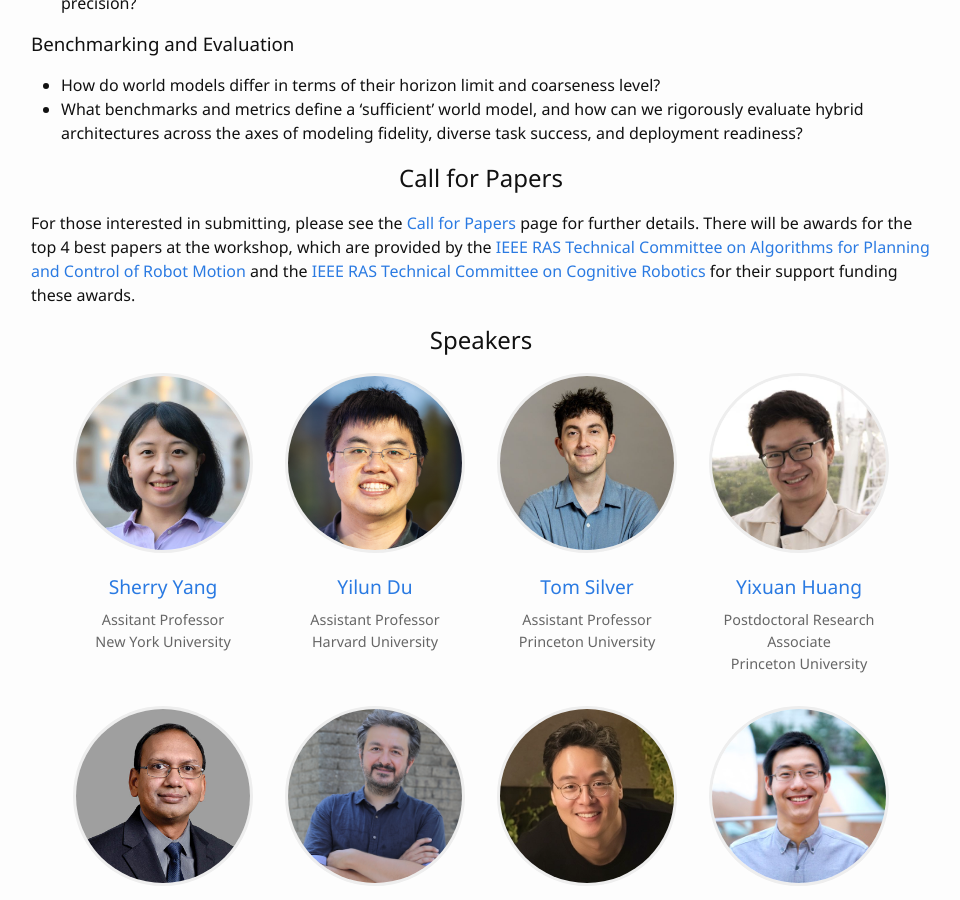
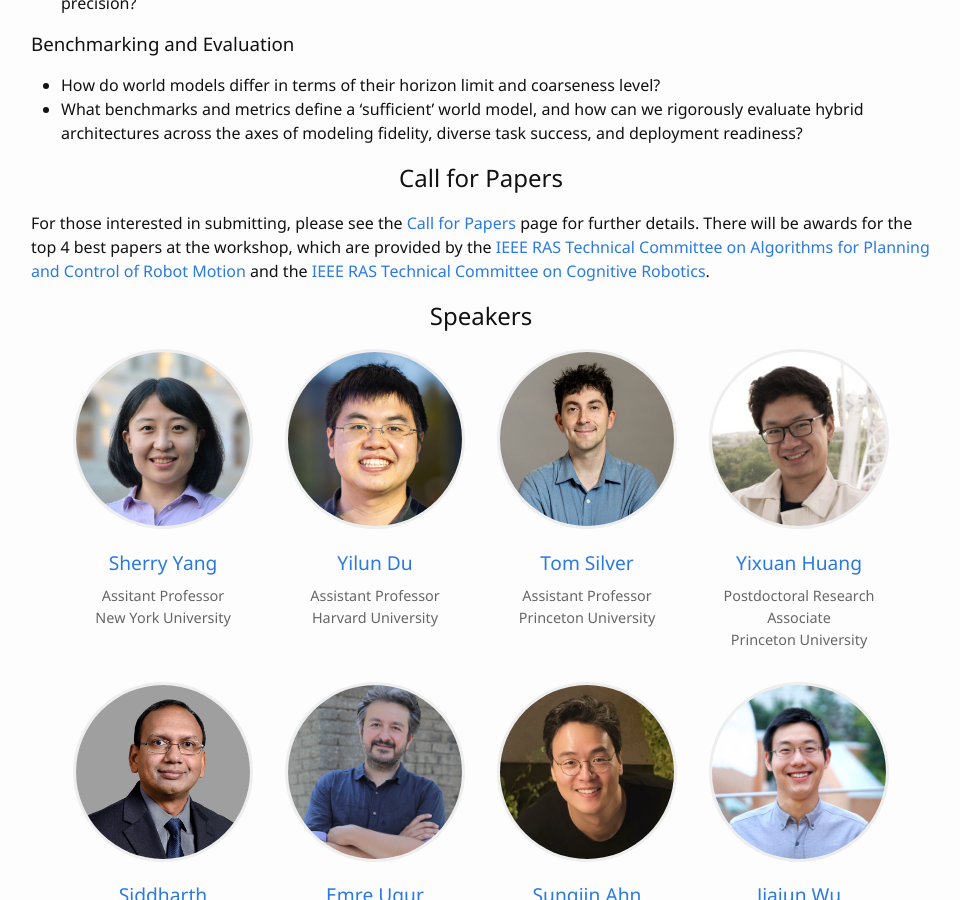
Before and after one commit to worldmodelworkshop/worldmodelworkshop.github.io, a Jekyll site: the page built from index.md, in a window 1280 px wide and 900 px high, scrolled down 1465 px. Shown: the whole window, without its empty margins (159-1119 px from the left). Built offline with Jekyll 4.4.1, drawn with Linux system fonts in a browser that asks for light colours.

```diff
--- a/index.md
+++ b/index.md
@@ -9,7 +9,7 @@ hero_subsubtitle: September 27th, 2026
 
 <h2> Call for Papers </h2>
 {: style="text-align: center;"}
-For those interested in submitting, please see the [Call for Papers]({{ site.baseurl }}/call_for_papers/) page for further details. There will be awards for the top 4 best papers at the workshop, which are provided by the <a href="https://www.ieee-ras.org/algorithms-for-planning-and-control-of-robot-motion/">IEEE RAS Technical Committee on Algorithms for Planning and Control of Robot Motion</a> and the <a href="https://www.ieee-ras.org/cognitive-robotics/">IEEE RAS Technical Committee on Cognitive Robotics</a> for their support funding these awards.
+For those interested in submitting, please see the [Call for Papers]({{ site.baseurl }}/call_for_papers/) page for further details. There will be awards for the top 4 best papers at the workshop, which are provided by the <a href="https://www.ieee-ras.org/algorithms-for-planning-and-control-of-robot-motion/">IEEE RAS Technical Committee on Algorithms for Planning and Control of Robot Motion</a> and the <a href="https://www.ieee-ras.org/cognitive-robotics/">IEEE RAS Technical Committee on Cognitive Robotics</a>.
 
 <h2> Speakers </h2>
 {: style="text-align: center;"}
```
